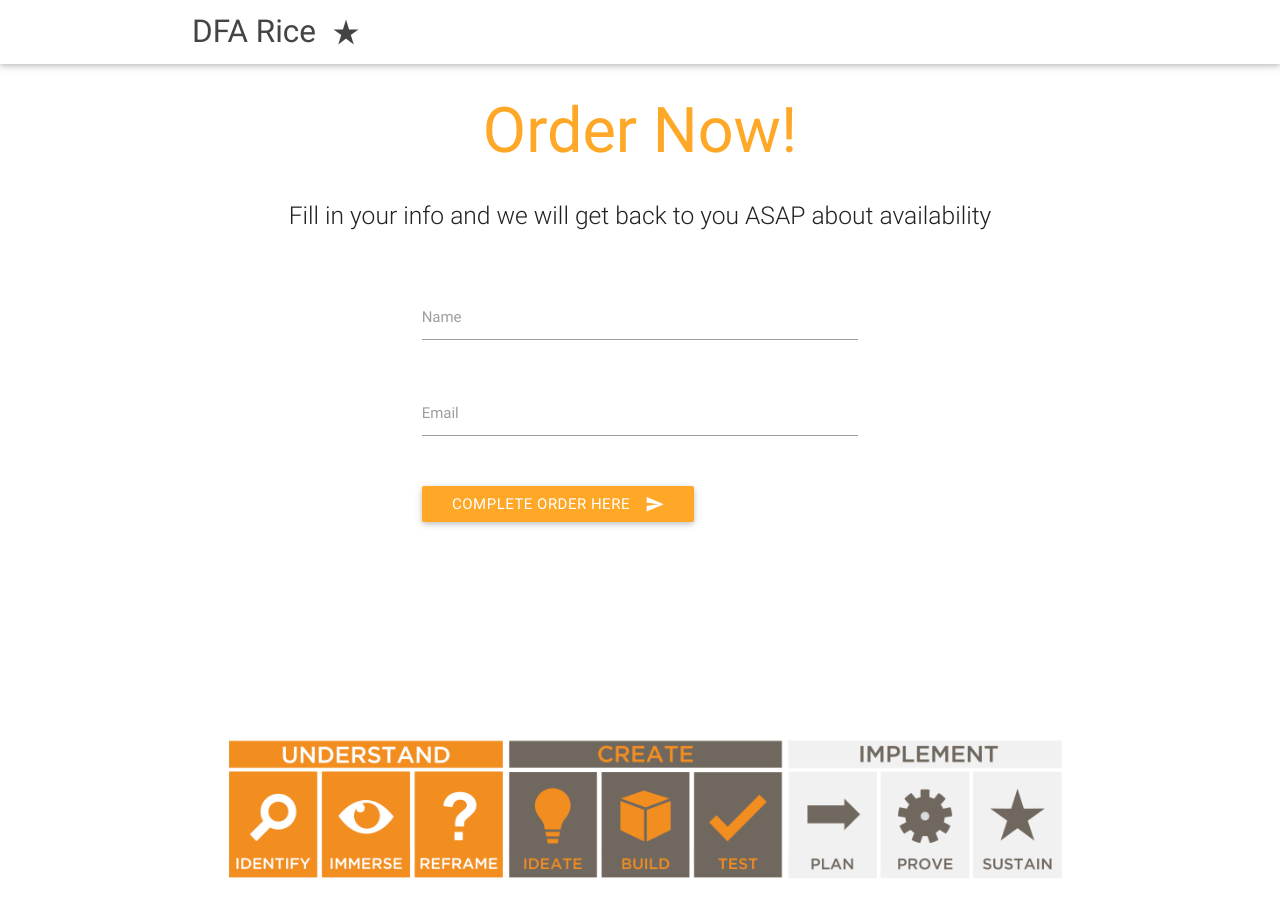
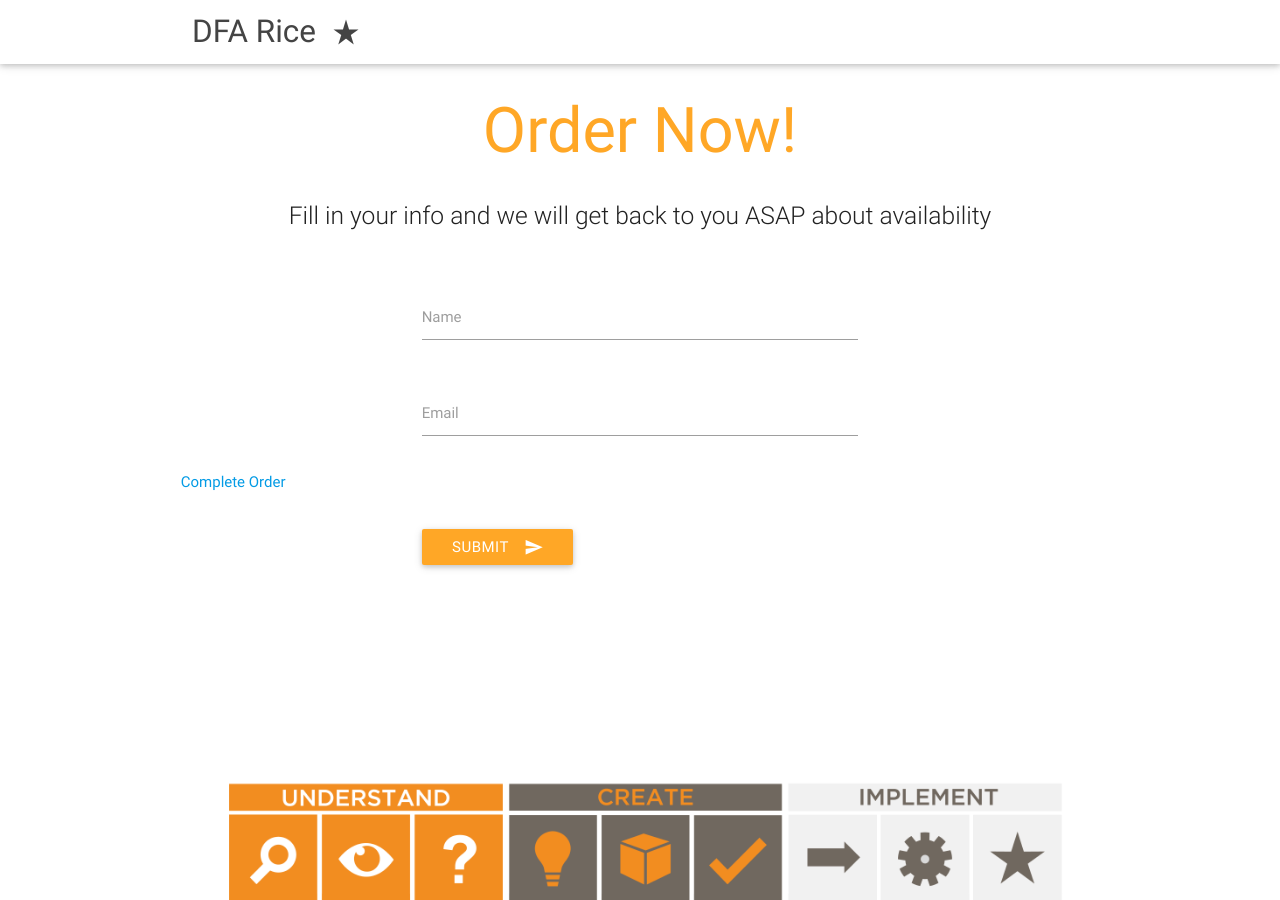
Before and after one commit to dfarice/notebook, a Jekyll site: the page built from order.html, in a window 1280 px wide and 900 px high. Built offline with Jekyll 4.4.1, drawn with Linux system fonts in a browser that asks for light colours; nearby versions of some CDN libraries.

Commit message:
attempt 2

```diff
--- a/order.html
+++ b/order.html
@@ -33,13 +33,16 @@ layout: default
         <label for="email">Email</label>
       </div>
     </div>
-
+      <!--ray added this-->
+    <div class="row">
+            <a href="https://docs.google.com/a/designforamerica.com/forms/d/1igt684fV-B2b_L5Eq2pzVjXor7Pid45x-qtKZ_5LHtQ/viewform?usp=send_form">Complete Order</a>
+    </div>
+      <!--to here-->
     <div class="row">
       <div class="input-field col s6 offset-s3">
-          <button class="btn waves-effect waves-light orange lighten-1" type="submit" name="action" href="https://docs.google.com/a/designforamerica.com/forms/d/1igt684fV-B2b_L5Eq2pzVjXor7Pid45x-qtKZ_5LHtQ/viewform?usp=send_form">
-              Complete Order Here
-              <i class="material-icons right">send</i>
-          </button>
+        <button class="btn waves-effect waves-light orange lighten-1" type="submit" name="action">Submit
+          <i class="material-icons right">send</i>
+        </button>
       </div>
     </div>
   </form>
```
